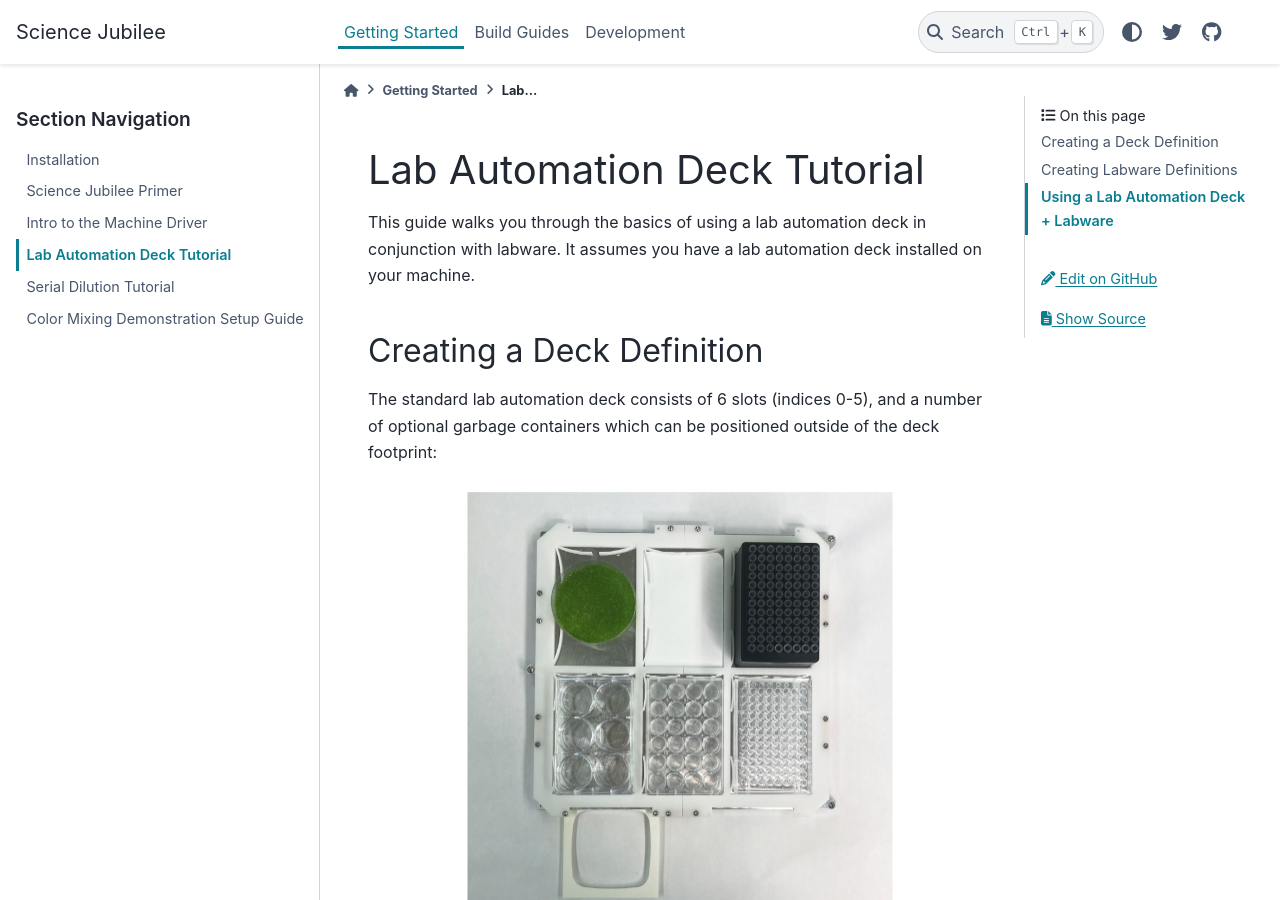
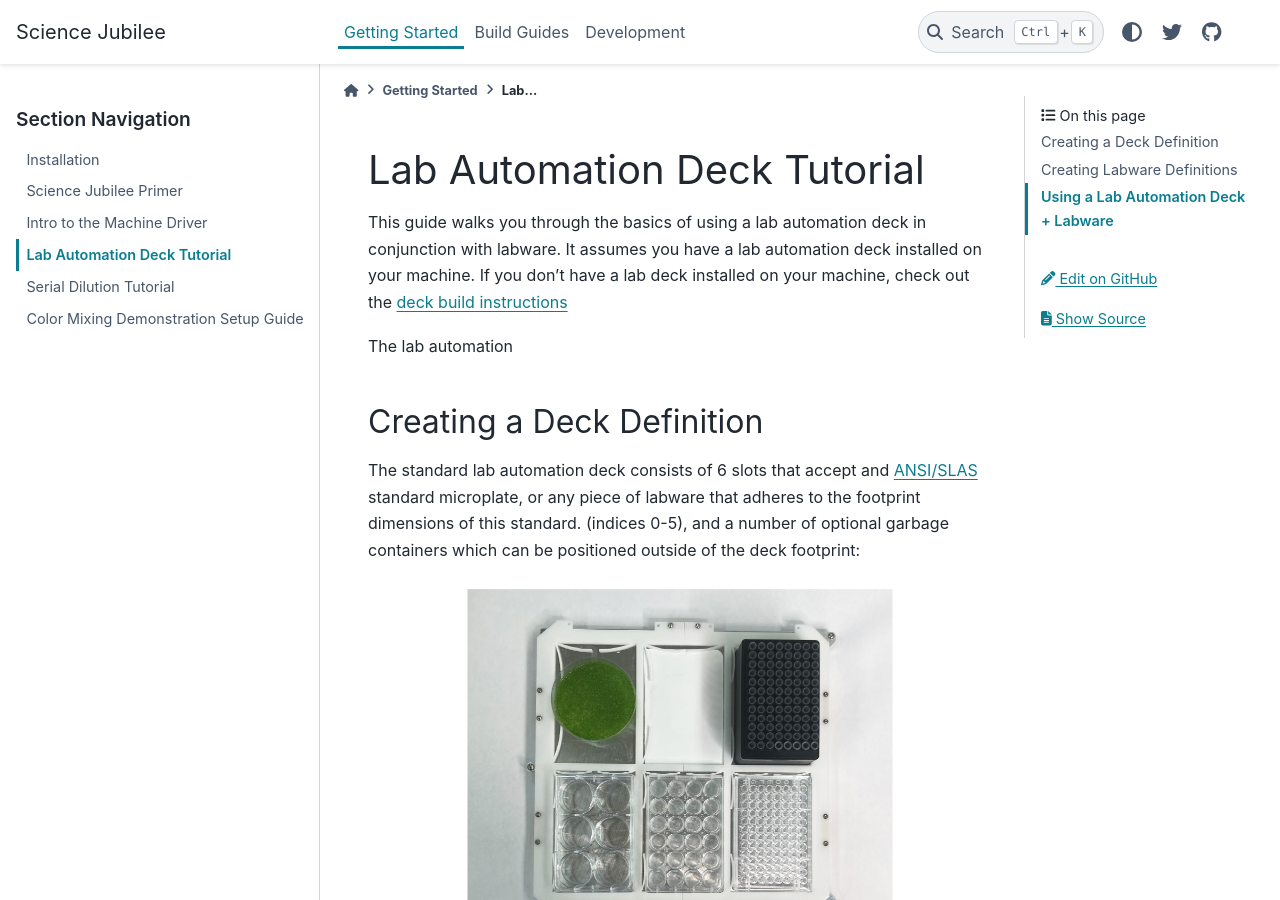
Before and after one commit to machineagency/science-jubilee, a Sphinx documentation site: the page built from docs/getting_started/deck_guide.md, in a window 1280 px wide and 900 px high. Built offline with Sphinx 7.4.7 and the PyData theme 0.15.4, drawn with Linux system fonts in a browser that asks for light colours; some of the changed text lies outside the part shown.

Commit message:
Fix links and add details to deck build guide

````diff
--- a/docs/getting_started/deck_guide.md
+++ b/docs/getting_started/deck_guide.md
@@ -5,11 +5,13 @@
 (deck-guide)=
 # Lab Automation Deck Tutorial
 
-This guide walks you through the basics of using a lab automation deck in conjunction with labware. It assumes you have a lab automation deck installed on your machine.
+This guide walks you through the basics of using a lab automation deck in conjunction with labware. It assumes you have a lab automation deck installed on your machine. If you don't have a lab deck installed on your machine, check out the [deck build instructions](../building/lab_automation_deck.md)
+
+The lab automation
 
 ## Creating a Deck Definition
 
-The standard lab automation deck consists of 6 slots (indices 0-5), and a number of optional garbage containers which can be positioned outside of the deck footprint:
+The standard lab automation deck consists of 6 slots that accept and [ANSI/SLAS](https://www.slas.org/education/ansi-slas-microplate-standards/) standard microplate, or any piece of labware that adheres to the footprint dimensions of this standard.  (indices 0-5), and a number of optional garbage containers which can be positioned outside of the deck footprint:
 
 ```{figure} _static/plate.png
 ---
@@ -27,7 +29,9 @@
 Orientation of slots on deck and labware in slots.
 ```
 
-To use the lab automation deck, we need to set the offsets for each of the 6 slots, as well as any off-deck containers, and place the definition in the `decks/deck_definitions/` directory. The preferred method to do so accurately is with a camera tool; the [deck definition calibration notebook](https://github.com/machineagency/science-jubilee/blob/main/science-jubilee/calibration/LabAutomationDeckCalibration.ipynb) interactively guides you through this process. If you do not have a camera tool, this can also be done using any other tool that extends into the build volume such that you can accurately align the tool tip to a corner of each slot.
+To use the lab automation deck, we need to set the offsets for each of the 6 slots, as well as any off-deck containers, and place the definition in the `decks/deck_definitions/` directory. The preferred method to do so accurately is with a camera tool; the [deck definition calibration notebook](https://github.com/machineagency/science-jubilee/blob/main/src/science_jubilee/calibration/LabAutomationDeckCalibration.ipynb) interactively guides you through this process. If you do not have a camera tool, this can also be done using any other tool that extends into the build volume such that you can accurately align the tool tip to a corner of each slot. Make sure to load the appropriate deck calibration file every time you set up an experiment (#TODO: Add a 'setting up an experiment' page that walks through how to set up with science-jubilee library).
+
+You should not need to re-do the deck calibration often during normal usage. You will need to re-do the calibration if you disassemble the lab automation deck assembly (ie remove the delrin mask from the aluminum bed plate).
 
 ## Creating Labware Definitions
 
````
